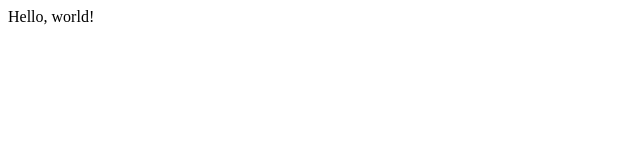
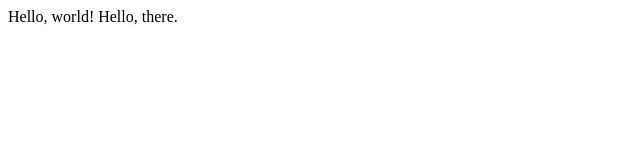
Before and after one commit to jmarkell/CS50_Web_Programming, a plain HTML site: page hello.html in a window 1280 px wide. Shown: the whole page, without its empty margins (0-640 px from the left). Drawn offline with Linux system fonts and the light colour scheme.

Commit message:
Update hello.html

```diff
--- a/hello.html
+++ b/hello.html
@@ -3,5 +3,5 @@
   <head>
       <title>My Webpage!</title>
   </head>
-  <body>Hello, world!</body>
+  <body>Hello, world! Hello, there.</body>
 </html>
```
